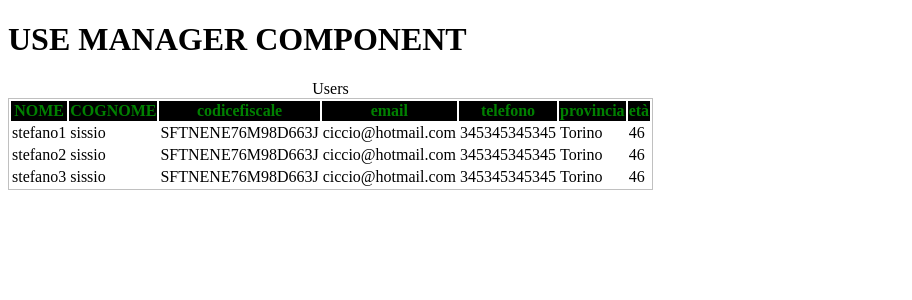
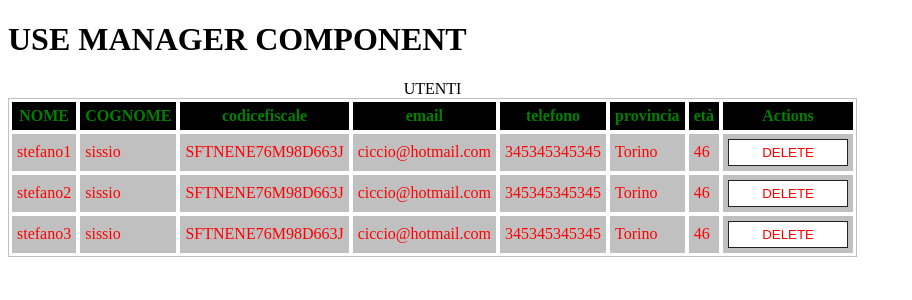
Before and after one commit to StefanoSpreghini/UMSExercise, an Angular app: page / in a window 1280 px wide. Shown: the top 300 px of the page, without its empty margins (0-912 px from the left). Built offline with nearby package versions, Linux system fonts and the light colour scheme.

Commit message:
Passaggio Parametri Padre Figlio

```diff
--- a/src/app/app.component.html
+++ b/src/app/app.component.html
@@ -1,3 +1,4 @@
 <H1>USE MANAGER COMPONENT</H1>
 
+
 <app-users></app-users>
--- /dev/null
+++ b/src/app/user/user.component.css
@@ -0,0 +1,23 @@
+td {
+    padding: 5px;
+    border: 1px solid #fff;
+    }
+    th{
+        background: black;
+        color: green;
+        padding: 5px;
+    }
+    td{
+        background: silver;
+        color: red;
+
+    }
+    button{
+        padding: 5px;
+        border: 1px solid #222;
+        width: 120px;
+    }
+    button.delete{
+        background: white;
+        color: red;
+    }
--- /dev/null
+++ b/src/app/user/user.component.html
@@ -0,0 +1,8 @@
+<td >{{user.name}}</td>
+<td>{{user.lastname}}</td>
+<td>{{user.fiscalcode}}</td>
+<td>{{user.email}}</td>
+<td>{{user.phone}}</td>
+<td>{{user.province}}</td>
+<td>{{user.age}}</td>
+<td><button class=delete (click)="deleteUser()">DELETE </button></td>
--- /dev/null
+++ b/src/app/user/user.component.ts
@@ -0,0 +1,19 @@
+import { Component, Input, OnInit } from '@angular/core';
+
+@Component({
+  selector: 'tr[app-user]',
+  templateUrl: './user.component.html',
+  styleUrls: ['./user.component.css']
+})
+export class UserComponent implements OnInit {
+
+  @Input('user-data') user: any
+  constructor() { }
+
+  ngOnInit(): void {
+  }
+
+  deleteUser(){
+    alert(this.user.name);
+}
+}
--- /dev/null
+++ b/src/app/users/user.service.ts
@@ -0,0 +1,38 @@
+import { Injectable } from "@angular/core";
+
+export class UserService{
+
+    getUsers(){
+        return[
+
+        {
+            name: 'stefano1',
+            lastname: 'sissio',
+            fiscalcode: 'SFTNENE76M98D663J',
+            email:'ciccio@hotmail.com',
+            phone:'345345345345',
+            province:'Torino',
+            age: 46
+
+        },
+        {
+            name: 'stefano2',
+            lastname: 'sissio',
+            fiscalcode: 'SFTNENE76M98D663J',
+            email:'ciccio@hotmail.com',
+            phone:'345345345345',
+            province:'Torino',
+            age: 46
+        },
+        {
+            name: 'stefano3',
+            lastname: 'sissio',
+            fiscalcode: 'SFTNENE76M98D663J',
+            email:'ciccio@hotmail.com',
+            phone:'345345345345',
+            province:'Torino',
+            age: 46
+        }
+        ]
+    }
+}
--- a/src/app/users/users.component.css
+++ b/src/app/users/users.component.css
@@ -2,7 +2,17 @@ table{
     border:1px solid #c0c0c0;
     padding: auto;
 }
+th, td {
+padding: 5px;
+border: 1px solid #fff;
+}
 th{
     background: black;
     color: green;
+    padding: 5px;
 }
+td{
+    background: silver;
+    color: red;
+
+}
--- a/src/app/users/users.component.html
+++ b/src/app/users/users.component.html
@@ -8,15 +8,10 @@
         <th> telefono </th>
         <th> provincia </th>
         <th> età </th>
+        <th> Actions </th>
     </tr>
 
-    <tr *ngFor='let user of Users' >
-        <td >{{user.name}}</td>
-        <td>{{user.lastname}}</td>
-        <td>{{user.fiscalcode}}</td>
-        <td>{{user.email}}</td>
-        <td>{{user.phone}}</td>
-        <td>{{user.province}}</td>
-        <td>{{user.age}}</td>
+    <tr app-user *ngFor='let user of users' [user-data] = "user">
+
     </tr>
     </table>
--- a/src/app/users/users.component.ts
+++ b/src/app/users/users.component.ts
@@ -1,42 +1,21 @@
 import { PathLocationStrategy } from '@angular/common';
-import { Component } from '@angular/core';
+import { Component, OnInit } from '@angular/core';
+import { UserService } from './user.service';
 
 @Component({
     selector: 'app-users',
     templateUrl:'./users.component.html',
     styleUrls : ['./users.component.css']
 })
-export class UsersComponent{
-    title = 'Users';
-    Users = [
-        {
-            name: 'stefano1',
-            lastname: 'sissio',
-            fiscalcode: 'SFTNENE76M98D663J',
-            email:'ciccio@hotmail.com',
-            phone:'345345345345',
-            province:'Torino',
-            age: 46
+export class UsersComponent implements OnInit{
+    title = 'UTENTI';
+    users : any;
 
-        },
-        {
-            name: 'stefano2',
-            lastname: 'sissio',
-            fiscalcode: 'SFTNENE76M98D663J',
-            email:'ciccio@hotmail.com',
-            phone:'345345345345',
-            province:'Torino',
-            age: 46
-        },
-        {
-            name: 'stefano3',
-            lastname: 'sissio',
-            fiscalcode: 'SFTNENE76M98D663J',
-            email:'ciccio@hotmail.com',
-            phone:'345345345345',
-            province:'Torino',
-            age: 46
-        }
-    ];
+    constructor(private service: UserService) {
+        this.users = service.getUsers();
+    }
+    ngOnInit(){
+        this.users = this.service.getUsers();
+    }
 
 }
```
Also changed, not shown: src/app/app.module.ts (+5 -2 lines), 1 other file (tests, documents, lock files or other folders).
